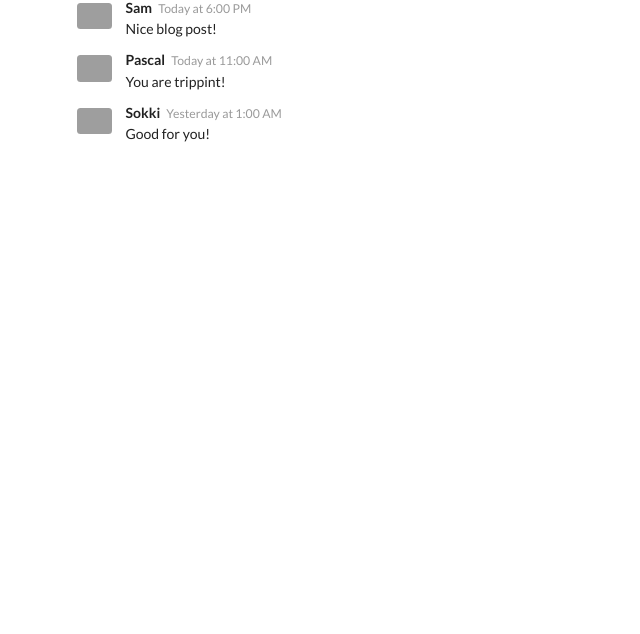
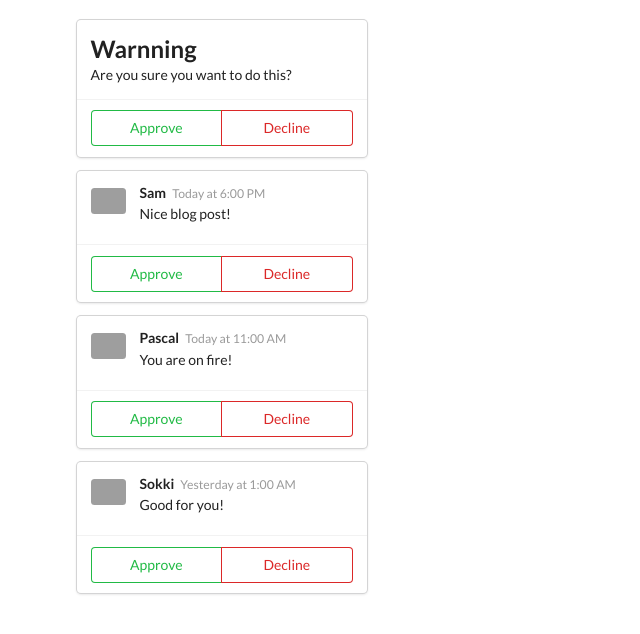
Before and after one commit to plezidevops/react-workshop, a React app in the folder components/: page / in a window 1280 px wide. Shown: the whole page, without its empty margins (0-640 px from the left). Built offline with nearby package versions, Linux system fonts and the light colour scheme; grey boxes are pictures that could not be loaded.

Commit message:
passing children to components

```diff
--- a/components/public/index.html
+++ b/components/public/index.html
@@ -24,6 +24,7 @@
     -->
   <title>React App</title>
   <link rel="stylesheet" href="https://cdnjs.cloudflare.com/ajax/libs/semantic-ui/2.4.1/semantic.min.css" />
+  <link rel="stylesheet" href="style.css">
 </head>
 
 <body>
--- /dev/null
+++ b/components/public/style.css
@@ -0,0 +1,3 @@
+body {
+  margin-top: 20px;
+}
--- /dev/null
+++ b/components/src/ApprovalCard.js
@@ -0,0 +1,19 @@
+import React from "react";
+
+const ApprovalCard = (props) => {
+  return (
+    <div className="ui card">
+      <div className="content">
+        {props.children}
+      </div>
+      <div className="extra content">
+        <div className="ui two buttons">
+          <div className="ui basic green button">Approve</div>
+          <div className="ui basic red button">Decline</div>
+        </div>
+      </div>
+    </div>
+  );
+};
+
+export default ApprovalCard;
--- a/components/src/index.js
+++ b/components/src/index.js
@@ -1,14 +1,41 @@
 import React from "react";
 import ReactDOM from "react-dom/client";
+import { faker } from '@faker-js/faker';
 import CommentDetail from './CommentDetail';
-import { faker } from '@faker-js/faker';
+import ApprovalCard from "./ApprovalCard";
 
 const App = () => {
   return (
     <div className="ui container comments">
-      <CommentDetail avatar={faker.image.avatar()} author="Sam" timeAgo="Today at 6:00 PM" blogComment="Nice blog post!" />
-      <CommentDetail avatar={faker.image.avatar()} author="Pascal" timeAgo="Today at 11:00 AM" blogComment="You are trippint!" />
-      <CommentDetail avatar={faker.image.avatar()} author="Sokki" timeAgo="Yesterday at 1:00 AM" blogComment="Good for you!" />
+      <ApprovalCard>
+        <div>
+          <h2>Warnning</h2>
+          Are you sure you want to do this?
+        </div>
+      </ApprovalCard>
+
+      <ApprovalCard>
+        <CommentDetail
+          avatar={faker.image.avatar()}
+          author="Sam"
+          timeAgo="Today at 6:00 PM"
+          blogComment="Nice blog post!" />
+      </ApprovalCard>
+
+      <ApprovalCard>
+        <CommentDetail
+          avatar={faker.image.avatar()}
+          author="Pascal" timeAgo="Today at 11:00 AM"
+          blogComment="You are on fire!" />
+      </ApprovalCard>
+
+      <ApprovalCard>
+        <CommentDetail
+          avatar={faker.image.avatar()}
+          author="Sokki"
+          timeAgo="Yesterday at 1:00 AM"
+          blogComment="Good for you!" />
+      </ApprovalCard>
     </div>
 
   );
```
Also changed, not shown: components/README.md, components/app.png (added).
